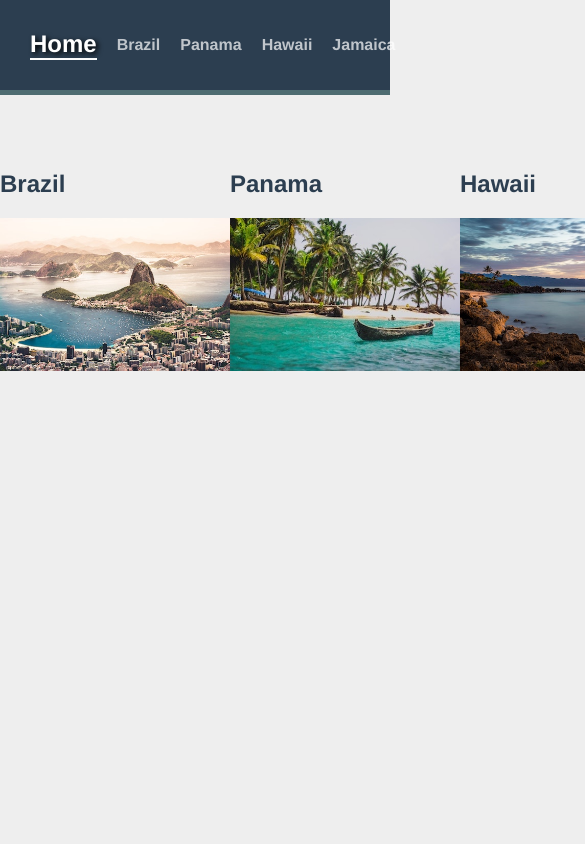
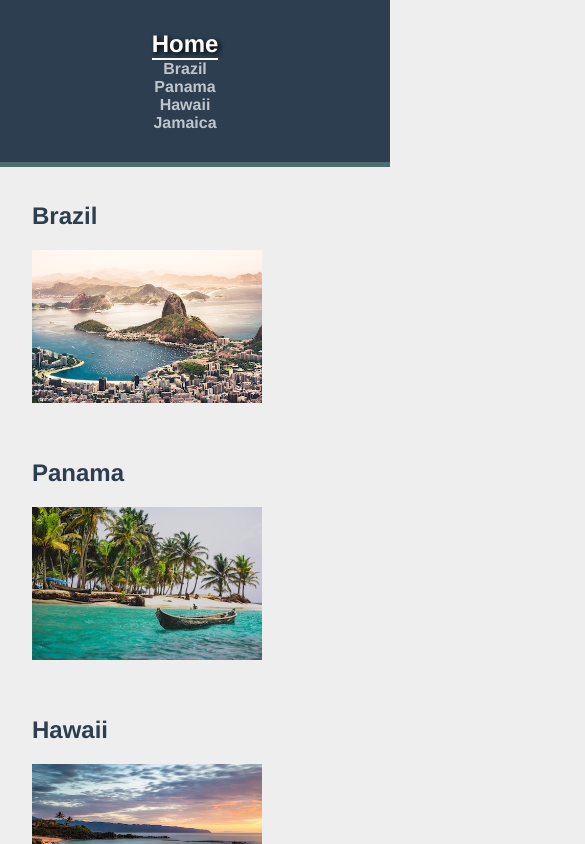
Before and after one commit to VictorMerino/vue-travel-app, a Vue app: page / in a window 390 px wide. Shown: the top 844 px of the page, 585 px wide, since content can reach past the window. Built offline with nearby package versions, Linux system fonts and the light colour scheme.

Commit message:
Responsive basics

```diff
--- a/public/main.css
+++ b/public/main.css
@@ -3,34 +3,41 @@
 *:after {
   box-sizing: border-box;
 }
+
 body {
   padding: 0;
   margin: 0;
   margin-top: 150px;
   background: #eee;
 }
+
 #app {
   font-family: Avenir, Helvetica, Arial, sans-serif;
   -webkit-font-smoothing: antialiased;
   -moz-osx-font-smoothing: grayscale;
   color: #2c3e50;
 }
+
 a,
 a:visited {
   color: #2c3e50;
 }
+
 .container {
   margin: 0 auto;
   max-width: 960px;
+  padding: 2em;
 }
 
 /* Home */
 .home img {
   max-width: 230px;
 }
+
 .home .destinations {
   display: flex;
   justify-content: space-between;
+  gap: 2rem;
 }
 
 /* Navigation */
@@ -48,6 +55,7 @@ a:visited {
   border-bottom: 5px solid #4e6c71;
   z-index: 2;
 }
+
 #nav a {
   display: inline-block;
   margin-right: 20px;
@@ -55,10 +63,12 @@ a:visited {
   opacity: 0.7;
   transition: 0.2 ease color;
 }
+
 #nav a.router-link-active,
 #nav a:hover {
   opacity: 1;
 }
+
 #logo {
   font-weight: bold;
   font-size: 1.5rem;
@@ -76,6 +86,7 @@ a {
   gap: 30px;
   align-items: center;
 }
+
 .destination-details img {
   border-radius: 4px;
   border: 3px solid white;
@@ -90,26 +101,31 @@ a {
   border-top: 1px solid #d4d4d4;
   box-shadow: 0px -1px #fbfbfb;
 }
+
 .experiences .card {
   border-radius: 4px;
   overflow: hidden;
   box-shadow: 0 0 5px 0 rgba(0, 0, 0, 0.2);
   transition: 0.2s ease transform;
 }
+
 .experiences .card:hover {
   transform: scale(1.05);
 }
+
 .experiences .cards {
   display: flex;
   gap: 20px;
   text-align: center;
 }
+
 .experiences img {
   width: 250px;
   height: 150px;
   object-fit: cover;
   display: block;
 }
+
 .experiences .card .card__text {
   background: #2c3e50;
   color: white;
@@ -134,6 +150,7 @@ a {
   background: rgba(0, 0, 0, 0.7);
   z-index: 3;
 }
+
 .modal-overlay-content {
   border-radius: 3px;
   position: fixed;
@@ -147,6 +164,7 @@ a {
   padding: 15px;
   box-shadow: 0 0 20px 0 rgba(0, 0, 0, 0.3);
 }
+
 .close {
   position: absolute;
   top: 0px;
@@ -159,6 +177,7 @@ a {
   display: inline-block;
   margin-bottom: 15px;
 }
+
 /* Form */
 .form {
   display: flex;
@@ -188,3 +207,13 @@ a {
   color: white;
   text-shadow: black 0.1em 0.1em 0.2em;
 }
+
+@media screen and (max-width: 600px) {
+
+  .destination-details,
+  #nav,
+  .experiences .cards,
+  .home .destinations {
+    flex-direction: column;
+  }
+}
```
